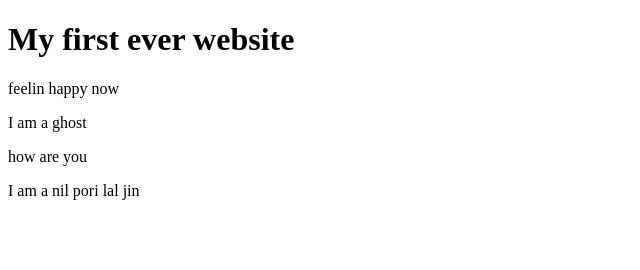
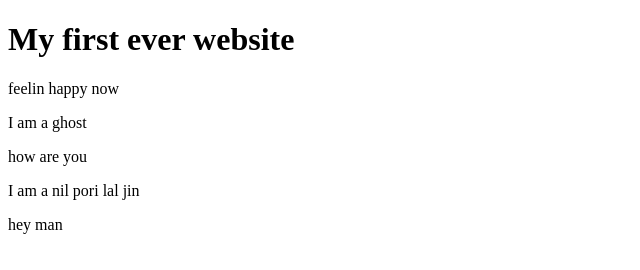
Before and after one commit to rahi2020/my-3rd-website, a plain HTML site: page index.html in a window 1280 px wide. Shown: the full height of the page, 0-640 px from the left. Drawn offline with Linux system fonts and the light colour scheme.

Commit message:
Update index.html

```diff
--- a/index.html
+++ b/index.html
@@ -11,5 +11,6 @@
     <p>I am a ghost</p>
     <p>how are you</p>
     <p>I am a nil pori lal jin</p>
+    <p>hey man</p>
 </body>
 </html>
```
